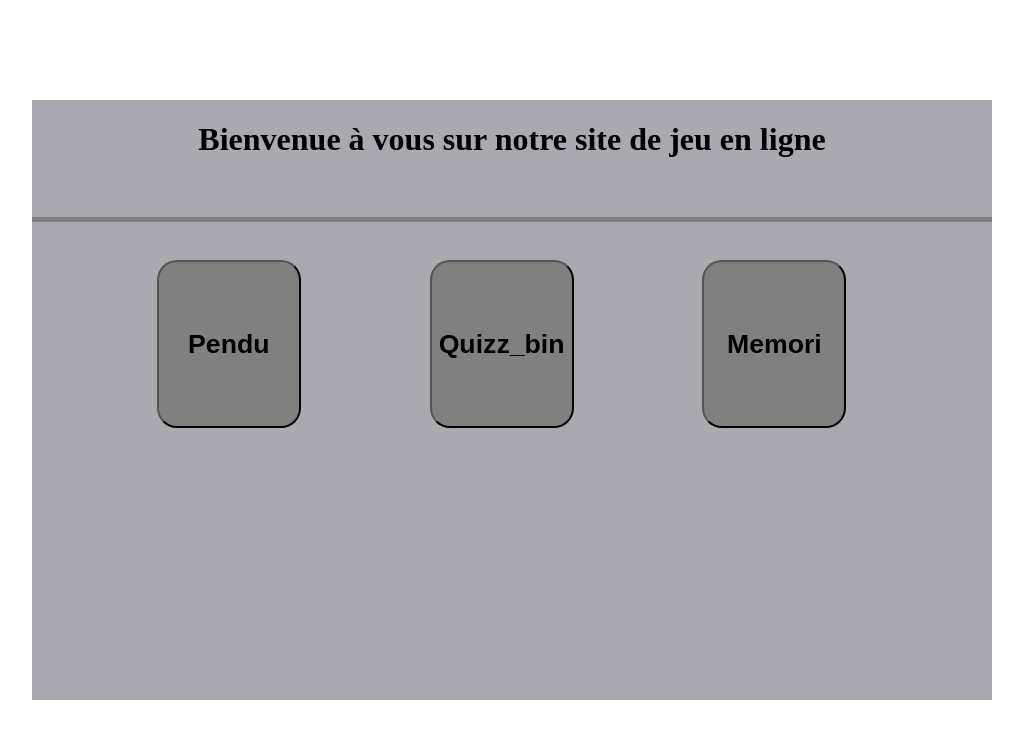
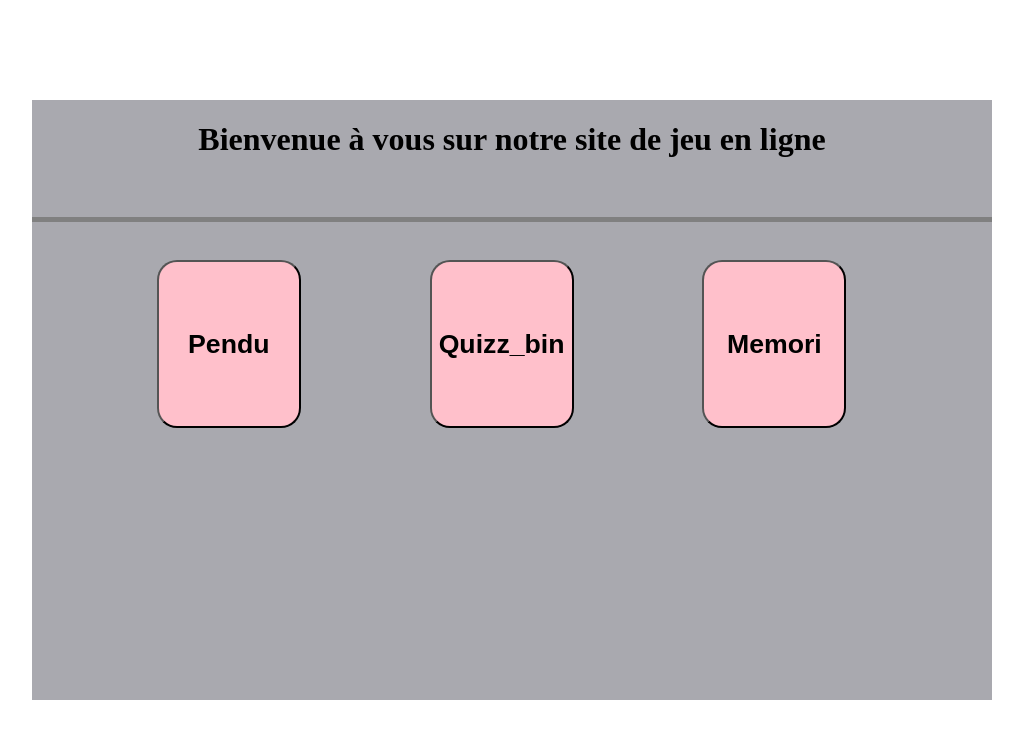
Before and after one commit to SamSamsung/Time-killer, a PHP site: page / in a window 1280 px wide. Shown: the top 739 px of the page, without its empty margins (128-1151 px from the left). Run offline with PHP 8.4, Linux system fonts and the light colour scheme.

Commit message:
Update accueil_style.css

```diff
--- a/css/accueil_style.css
+++ b/css/accueil_style.css
@@ -29,8 +29,7 @@ h1 {
 
 .jeux{
     cursor: pointer;
-
-    background-color: gray;
+    background-color: pink;
     border-radius: 20px;
     margin-top: 4%;
     margin-left: 13%;
```
